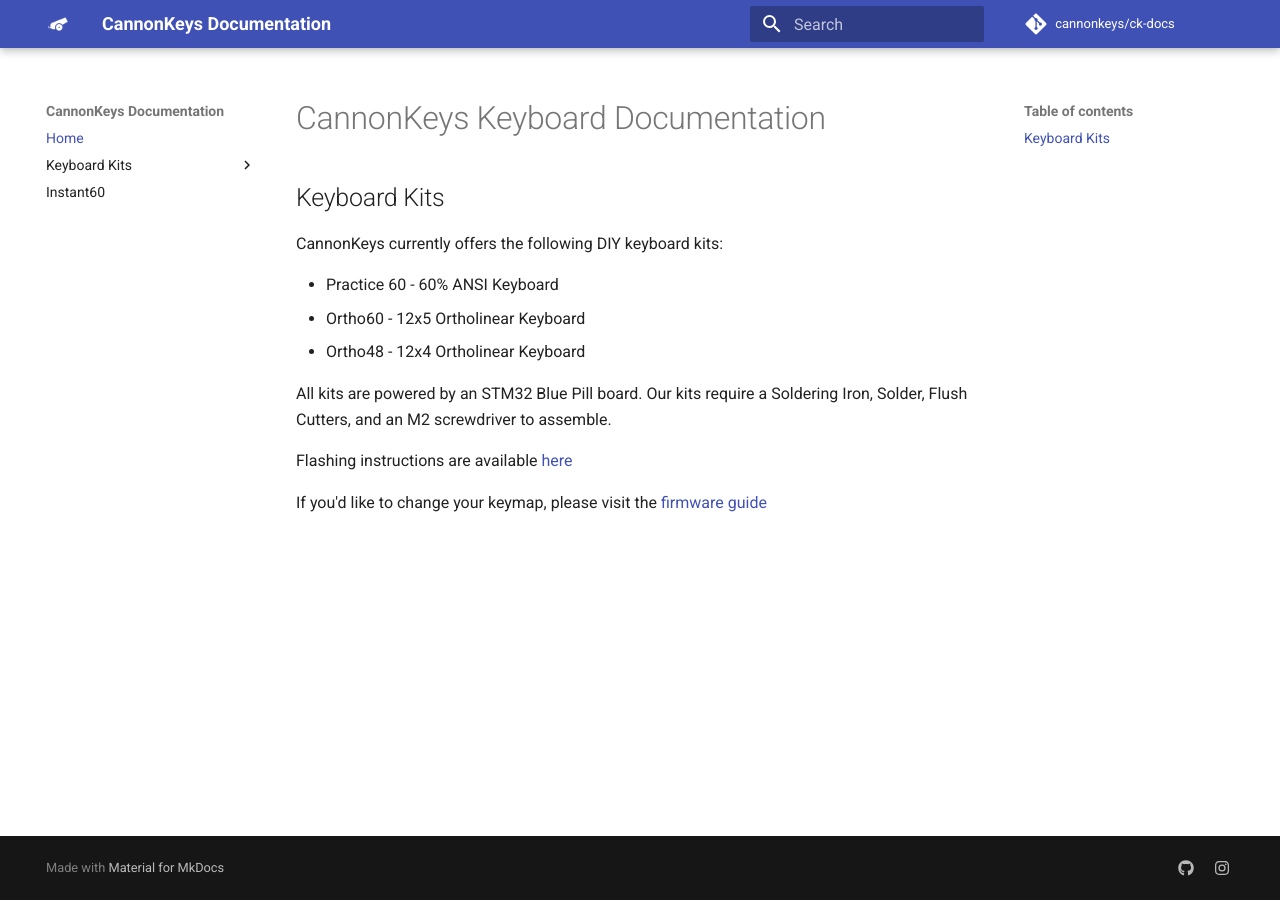
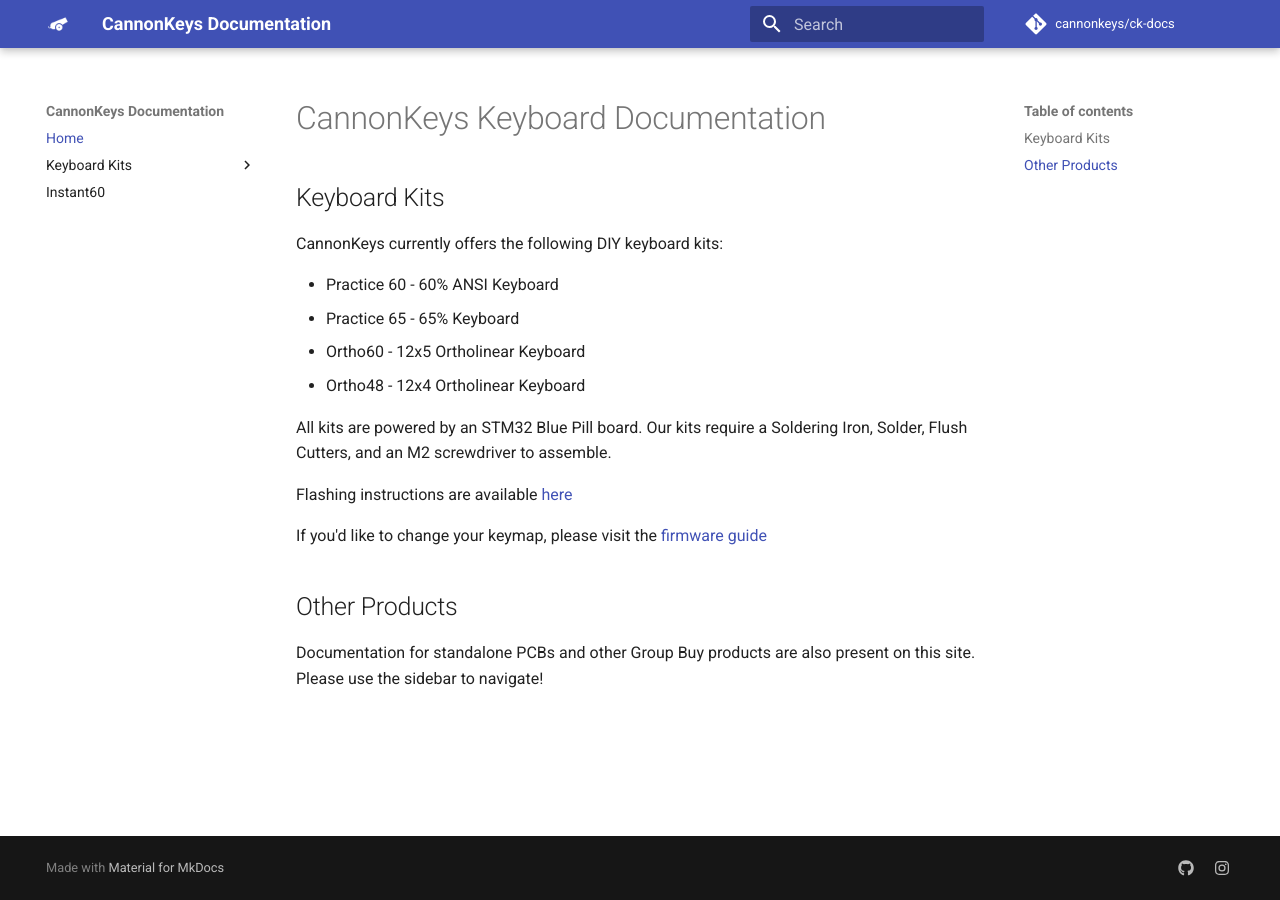
Before and after one commit to cannonkeys/ck-docs, an MkDocs documentation site: the page built from docs/index.md, in a window 1280 px wide. Built offline with MkDocs 1.6.1 and Material for MkDocs 9.7.7, drawn with Linux system fonts in a browser that asks for light colours; comment, search, counter and statistics services are not loaded.

Commit message:
Update index page

```diff
--- a/docs/index.md
+++ b/docs/index.md
@@ -4,6 +4,7 @@
 CannonKeys currently offers the following DIY keyboard kits:
 
 - Practice 60 - 60% ANSI Keyboard
+- Practice 65 - 65% Keyboard
 - Ortho60 - 12x5 Ortholinear Keyboard
 - Ortho48 - 12x4 Ortholinear Keyboard
 
@@ -12,3 +13,7 @@ All kits are powered by an STM32 Blue Pill board. Our kits require a Soldering I
 Flashing instructions are available [here](flashing.md)
 
 If you'd like to change your keymap, please visit the [firmware guide](firmware.md)
+
+## Other Products
+
+Documentation for standalone PCBs and other Group Buy products are also present on this site. Please use the sidebar to navigate!
```
